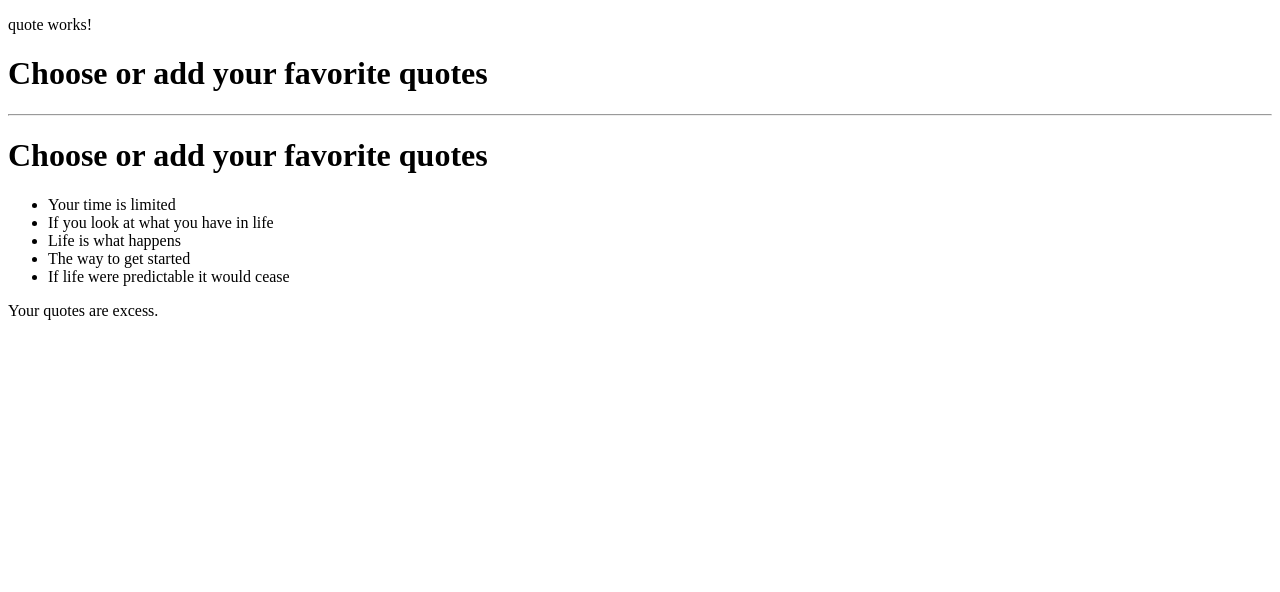
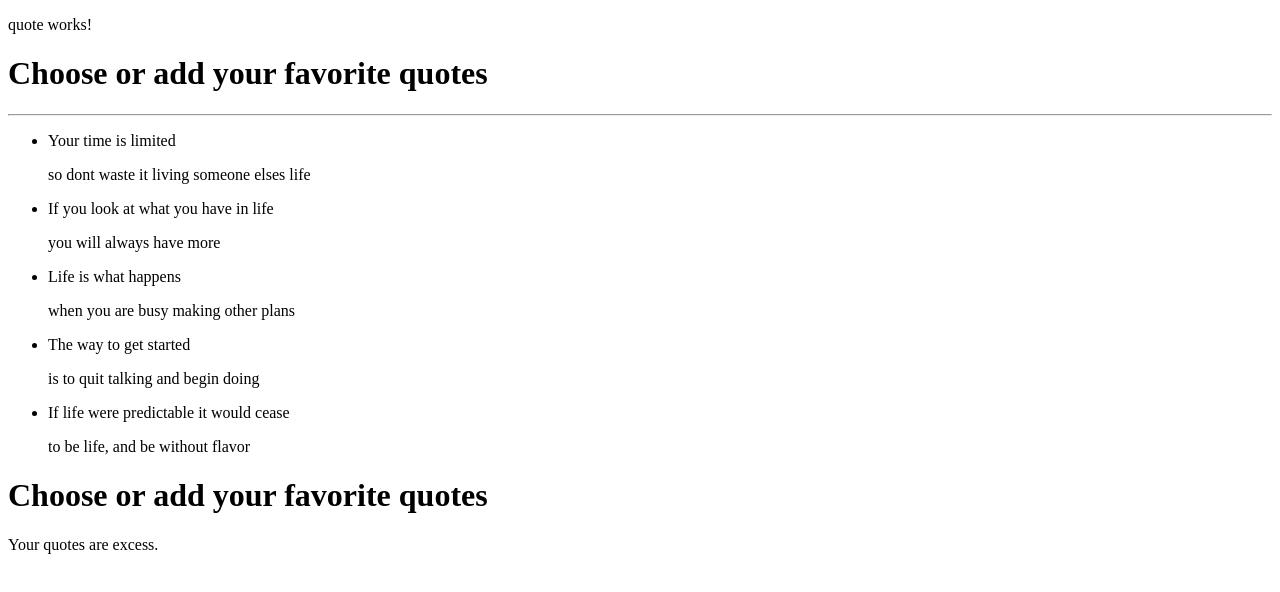
Before and after one commit to vugutsa/Quotes, an Angular app: page / in a window 1280 px wide. Shown: the top 592 px of the page. Built offline with nearby package versions, Linux system fonts and the light colour scheme.

Commit message:
add the description to the quotes

```diff
--- a/src/app/app.component.ts
+++ b/src/app/app.component.ts
@@ -9,13 +9,13 @@ export class AppComponent {
   title = 'Quotes';
   quote = 'any quote of your choice';
 
-  quotes: Quote[] = [
-    {id: 1, name: 'Your time is limited'},
-    {id: 2, name: 'If you look at what you have in life'},
-    {id: 3, name: 'Life is what happens'},
-    {id: 4, name: 'The way to get started'},
-    {id: 5, name: 'If life were predictable it would cease'},
-  ];
+  // quotes: Quote[] = [
+  //   {id: 1, name: 'Your time is limited'},
+  //   {id: 2, name: 'If you look at what you have in life'},
+  //   {id: 3, name: 'Life is what happens'},
+  //   {id: 4, name: 'The way to get started'},
+  //   {id: 5, name: 'If life were predictable it would cease'},
+  // ];
   // quotes  : string[];
 
   // constructor(){
--- a/src/app/quote-detail/quote-detail.component.html
+++ b/src/app/quote-detail/quote-detail.component.html
@@ -1 +1,4 @@
-<p>quote-detail works!</p>
+<!-- <p>quote-detail works!</p> -->
+<p>
+    {{quote.description}}
+  </p>
--- a/src/app/quote-detail/quote-detail.component.ts
+++ b/src/app/quote-detail/quote-detail.component.ts
@@ -1,12 +1,12 @@
-import { Component, OnInit } from '@angular/core';
-
+import { Component, OnInit, Input } from '@angular/core';
+import { Quote } from './../quote';
 @Component({
   selector: 'app-quote-detail',
   templateUrl: './quote-detail.component.html',
   styleUrls: ['./quote-detail.component.css']
 })
 export class QuoteDetailComponent implements OnInit {
-
+  @Input() quote: Quote;
   constructor() { }
 
   ngOnInit(): void {
--- a/src/app/quote.ts
+++ b/src/app/quote.ts
@@ -1,4 +1,5 @@
 export class Quote {
     id: number;
     name: string;
+    description: string;
 }
--- a/src/app/quote/quote.component.html
+++ b/src/app/quote/quote.component.html
@@ -5,6 +5,7 @@
     <ul>
       <li *ngFor='let quote of quotes'>
         {{quote.name}}
+        <app-quote-detail [quote]='quote'></app-quote-detail>
       </li>
     </ul>
   </div>
--- a/src/app/quote/quote.component.ts
+++ b/src/app/quote/quote.component.ts
@@ -1,13 +1,19 @@
+
+import { Component, OnInit } from '@angular/core';
 import { Quote } from './../quote';
-import { Component, OnInit } from '@angular/core';
-
 @Component({
   selector: 'app-quote',
   templateUrl: './quote.component.html',
   styleUrls: ['./quote.component.css']
 })
 export class QuoteComponent implements OnInit {
-
+  quotes: Quote[] = [
+    {id: 1, name: 'Your time is limited', description: 'so dont waste it living someone elses life'},
+    {id: 2, name: 'If you look at what you have in life', description: 'you will always have more '},
+    {id: 3, name: 'Life is what happens' , description: 'when you are busy making other plans'},
+    {id: 4, name: 'The way to get started', description: 'is to quit talking and begin doing '},
+    {id: 5, name: 'If life were predictable it would cease', description: 'to be life, and be without flavor '},
+  ];
   constructor() { }
 
   ngOnInit(): void {
```
